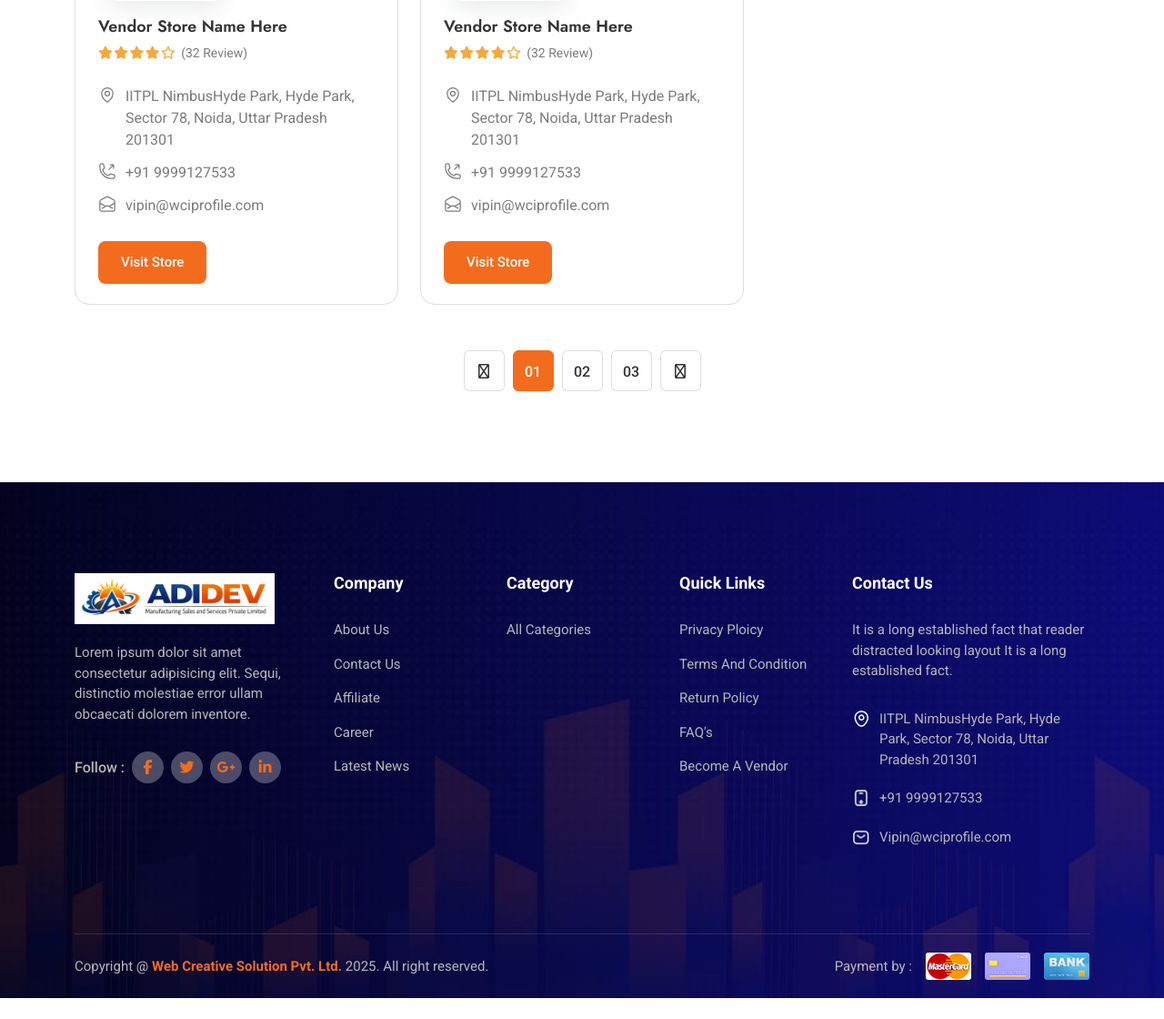
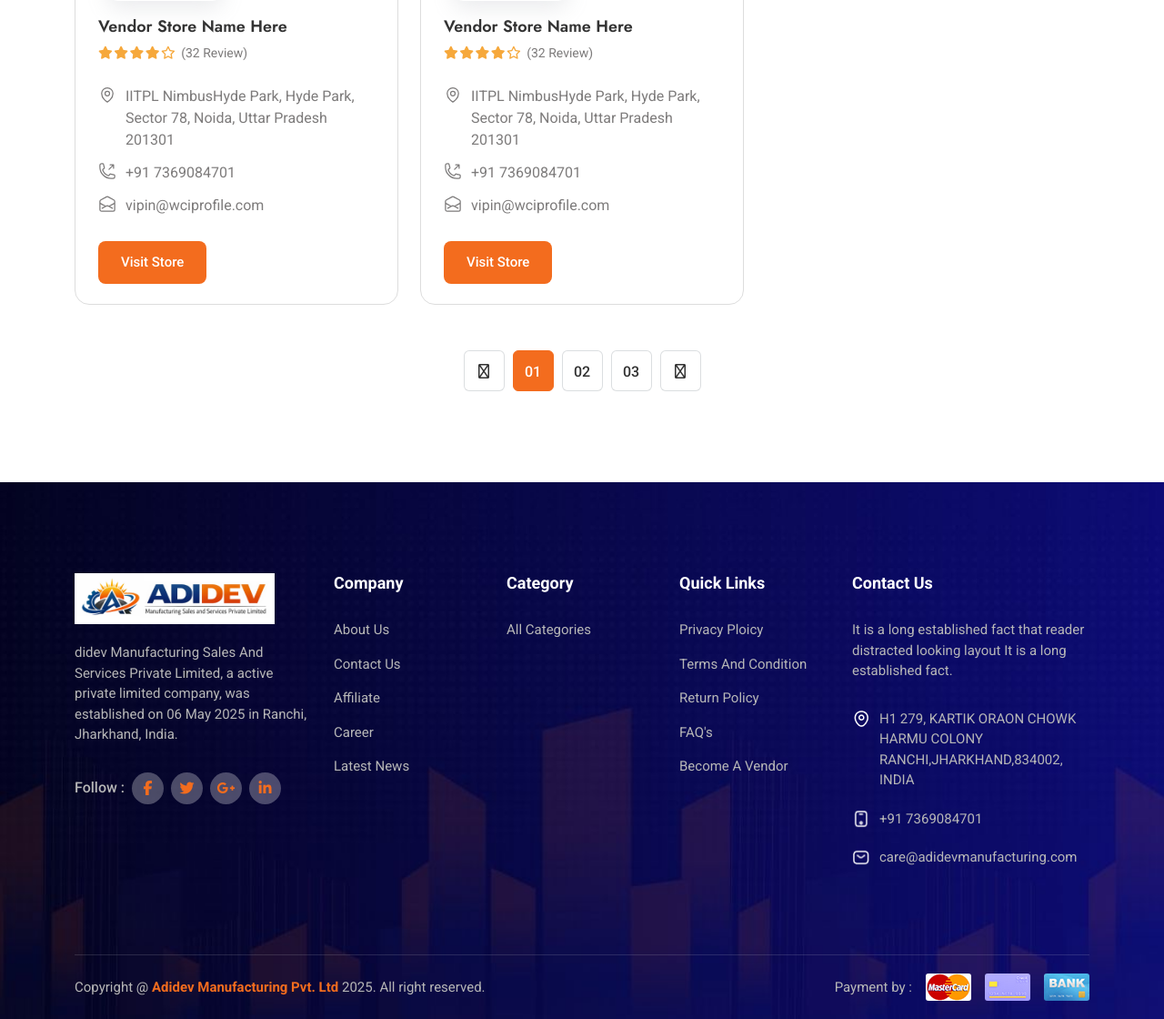
Before and after one commit to Ritik5540/adidev, a PHP site: page /store.php in a window 1280 px wide. Shown: the part 1800-2920 px from the top of the page at 91% size. Before the commit the page ends 2897 px from the top, so only its background shows below. Run offline with PHP 8.4, Linux system fonts and the light colour scheme; data that the repository does not hold is empty; some libraries are stand-ins or nearby versions; some web fonts are replaced.

Commit message:
changes for won site

```diff
--- a/dashboard_address_add.php
+++ b/dashboard_address_add.php
@@ -200,7 +200,7 @@
                                     <div class="col-md-6">
                                         <div class="single_input">
                                             <label>Phone</label>
-                                            <input type="text" placeholder="+91 9999127533">
+                                            <input type="text" placeholder="+91 7369084701">
                                         </div>
                                     </div>
                                     <div class="col-md-6">
--- a/dashboard_profile_edit.php
+++ b/dashboard_profile_edit.php
@@ -185,7 +185,7 @@
                                     <div class="col-md-6">
                                         <div class="single_input">
                                             <label>Phone</label>
-                                            <input type="text" placeholder="+91 9999127533">
+                                            <input type="text" placeholder="+91 7369084701">
                                         </div>
                                     </div>
                                     <div class="col-md-6">
--- a/footer.php
+++ b/footer.php
@@ -1,4 +1,3 @@
-
  <!--=========================
         FOOTER 2 START
     ==========================-->
@@ -10,8 +9,7 @@
                      <a class="footer_logo" href="index.php">
                          <img src="assets/images/logo_2.png" alt="Adidev Manufacturing Pvt. Ltd." class="img-fluid w-100">
                      </a>
-                        <p>Lorem ipsum dolor sit amet consectetur adipisicing elit. Sequi, distinctio molestiae error
-                            ullam obcaecati dolorem inventore.</p>
+                     <p>didev Manufacturing Sales And Services Private Limited, a active private limited company, was established on 06 May 2025 in Ranchi, Jharkhand, India.</p>
                      <ul>
                          <li><span>Follow :</span></li>
                          <li><a href="#"><i class="fab fa-facebook-f"></i></a></li>
@@ -65,16 +63,17 @@
                          fact.</p>
                      <span>
                          <b><img src="assets/images/location_icon_white.png" alt="Map" class="img-fluid"></b>
-                             IITPL NimbusHyde Park, Hyde Park, Sector 78, Noida, Uttar Pradesh 201301</span>
+                         H1 279, KARTIK ORAON CHOWK HARMU COLONY
+                         RANCHI,JHARKHAND,834002, INDIA</span>
                      <span>
                          <b><img src="assets/images/phone_icon_white.png" alt="Call" class="img-fluid"></b>
-                            <a href="callto:+91 9999127533
-">+91 9999127533
+                         <a href="callto:+91 7369084701
+">+91 7369084701
                          </a>
                      </span>
                      <span>
                          <b><img src="assets/images/mail_icon_white.png" alt="Mail" class="img-fluid"></b>
-                            <a href="mailto:Vipin@wciprofile.com">Vipin@wciprofile.com</a>
+                         <a href="mailto:care@adidevmanufacturing.com">care@adidevmanufacturing.com</a>
                      </span>
                  </div>
              </div>
@@ -82,7 +81,7 @@
          <div class="row">
              <div class="col-12">
                  <div class="footer_copyright mt_75">
-                        <p>Copyright @ <b>Web Creative Solution Pvt. Ltd.</b> 2025. All right reserved.</p>
+                     <p>Copyright @ <b>Adidev Manufacturing Pvt. Ltd</b> 2025. All right reserved.</p>
                      <ul class="payment">
                          <li>Payment by :</li>
                          <li>
@@ -163,4 +162,5 @@
 
 
  <!-- Mirrored from html.narzotech.com/zenis/index.html by HTTrack Website Copier/3.x [XR&CO'2014], Wed, 11 Jun 2025 15:22:23 GMT -->
+
  </html>
--- a/header.php
+++ b/header.php
@@ -108,8 +108,8 @@ $special_products = get_products(['is_featured' => 1, 'is_new' => 0, 'is_on_sale
                             </span>
                             <h3>
                                 Hotline:
-                                <a href="callto:+91 9999127533">
-                                    <span>+91 9999127533</span>
+                                <a href="callto:+91 7369084701">
+                                    <span>+91 7369084701</span>
                                 </a>
                             </h3>
                         </div>
--- a/sign_up.php
+++ b/sign_up.php
@@ -89,7 +89,7 @@ include "header.php";
                                         <input
                                             type="text"
                                             name="phone"
-                                            placeholder="+91 9999127533"
+                                            placeholder="+91 7369084701"
                                             value="<?php echo isset($_POST['phone']) ? htmlspecialchars($_POST['phone']) : ''; ?>"
                                             required
                                         >
--- a/store.php
+++ b/store.php
@@ -58,13 +58,13 @@
                                 </svg>
                                 IITPL NimbusHyde Park, Hyde Park, Sector 78, Noida, Uttar Pradesh 201301
                             </p>
-                            <a class="info" href="callto:+91 9999127533">
+                            <a class="info" href="callto:+91 7369084701">
                                 <svg xmlns="http://www.w3.org/2000/svg" fill="none" viewBox="0 0 24 24"
                                     stroke-width="1.5" stroke="currentColor" class="size-6">
                                     <path stroke-linecap="round" stroke-linejoin="round"
                                         d="M20.25 3.75v4.5m0-4.5h-4.5m4.5 0-6 6m3 12c-8.284 0-15-6.716-15-15V4.5A2.25 2.25 0 0 1 4.5 2.25h1.372c.516 0 .966.351 1.091.852l1.106 4.423c.11.44-.054.902-.417 1.173l-1.293.97a1.062 1.062 0 0 0-.38 1.21 12.035 12.035 0 0 0 7.143 7.143c.441.162.928-.004 1.21-.38l.97-1.293a1.125 1.125 0 0 1 1.173-.417l4.423 1.106c.5.125.852.575.852 1.091V19.5a2.25 2.25 0 0 1-2.25 2.25h-2.25Z" />
                                 </svg>
-                               +91 9999127533
+                               +91 7369084701
                             </a>
                             <a class="info" href="mailto:example@gmail.com">
                                 <svg xmlns="http://www.w3.org/2000/svg" fill="none" viewBox="0 0 24 24"
@@ -106,13 +106,13 @@
                                 </svg>
                                 IITPL NimbusHyde Park, Hyde Park, Sector 78, Noida, Uttar Pradesh 201301
                             </p>
-                            <a class="info" href="callto:+91 9999127533">
+                            <a class="info" href="callto:+91 7369084701">
                                 <svg xmlns="http://www.w3.org/2000/svg" fill="none" viewBox="0 0 24 24"
                                     stroke-width="1.5" stroke="currentColor" class="size-6">
                                     <path stroke-linecap="round" stroke-linejoin="round"
                                         d="M20.25 3.75v4.5m0-4.5h-4.5m4.5 0-6 6m3 12c-8.284 0-15-6.716-15-15V4.5A2.25 2.25 0 0 1 4.5 2.25h1.372c.516 0 .966.351 1.091.852l1.106 4.423c.11.44-.054.902-.417 1.173l-1.293.97a1.062 1.062 0 0 0-.38 1.21 12.035 12.035 0 0 0 7.143 7.143c.441.162.928-.004 1.21-.38l.97-1.293a1.125 1.125 0 0 1 1.173-.417l4.423 1.106c.5.125.852.575.852 1.091V19.5a2.25 2.25 0 0 1-2.25 2.25h-2.25Z" />
                                 </svg>
-                               +91 9999127533
+                               +91 7369084701
                             </a>
                             <a class="info" href="mailto:example@gmail.com">
                                 <svg xmlns="http://www.w3.org/2000/svg" fill="none" viewBox="0 0 24 24"
@@ -154,13 +154,13 @@
                                 </svg>
                                 IITPL NimbusHyde Park, Hyde Park, Sector 78, Noida, Uttar Pradesh 201301
                             </p>
-                            <a class="info" href="callto:+91 9999127533">
+                            <a class="info" href="callto:+91 7369084701">
                                 <svg xmlns="http://www.w3.org/2000/svg" fill="none" viewBox="0 0 24 24"
                                     stroke-width="1.5" stroke="currentColor" class="size-6">
                                     <path stroke-linecap="round" stroke-linejoin="round"
                                         d="M20.25 3.75v4.5m0-4.5h-4.5m4.5 0-6 6m3 12c-8.284 0-15-6.716-15-15V4.5A2.25 2.25 0 0 1 4.5 2.25h1.372c.516 0 .966.351 1.091.852l1.106 4.423c.11.44-.054.902-.417 1.173l-1.293.97a1.062 1.062 0 0 0-.38 1.21 12.035 12.035 0 0 0 7.143 7.143c.441.162.928-.004 1.21-.38l.97-1.293a1.125 1.125 0 0 1 1.173-.417l4.423 1.106c.5.125.852.575.852 1.091V19.5a2.25 2.25 0 0 1-2.25 2.25h-2.25Z" />
                                 </svg>
-                               +91 9999127533
+                               +91 7369084701
                             </a>
                             <a class="info" href="mailto:example@gmail.com">
                                 <svg xmlns="http://www.w3.org/2000/svg" fill="none" viewBox="0 0 24 24"
@@ -202,13 +202,13 @@
                                 </svg>
                                 IITPL NimbusHyde Park, Hyde Park, Sector 78, Noida, Uttar Pradesh 201301
                             </p>
-                            <a class="info" href="callto:+91 9999127533">
+                            <a class="info" href="callto:+91 7369084701">
                                 <svg xmlns="http://www.w3.org/2000/svg" fill="none" viewBox="0 0 24 24"
                                     stroke-width="1.5" stroke="currentColor" class="size-6">
                                     <path stroke-linecap="round" stroke-linejoin="round"
                                         d="M20.25 3.75v4.5m0-4.5h-4.5m4.5 0-6 6m3 12c-8.284 0-15-6.716-15-15V4.5A2.25 2.25 0 0 1 4.5 2.25h1.372c.516 0 .966.351 1.091.852l1.106 4.423c.11.44-.054.902-.417 1.173l-1.293.97a1.062 1.062 0 0 0-.38 1.21 12.035 12.035 0 0 0 7.143 7.143c.441.162.928-.004 1.21-.38l.97-1.293a1.125 1.125 0 0 1 1.173-.417l4.423 1.106c.5.125.852.575.852 1.091V19.5a2.25 2.25 0 0 1-2.25 2.25h-2.25Z" />
                                 </svg>
-                               +91 9999127533
+                               +91 7369084701
                             </a>
                             <a class="info" href="mailto:example@gmail.com">
                                 <svg xmlns="http://www.w3.org/2000/svg" fill="none" viewBox="0 0 24 24"
@@ -250,13 +250,13 @@
                                 </svg>
                                 IITPL NimbusHyde Park, Hyde Park, Sector 78, Noida, Uttar Pradesh 201301
                             </p>
-                            <a class="info" href="callto:+91 9999127533">
+                            <a class="info" href="callto:+91 7369084701">
                                 <svg xmlns="http://www.w3.org/2000/svg" fill="none" viewBox="0 0 24 24"
                                     stroke-width="1.5" stroke="currentColor" class="size-6">
                                     <path stroke-linecap="round" stroke-linejoin="round"
                                         d="M20.25 3.75v4.5m0-4.5h-4.5m4.5 0-6 6m3 12c-8.284 0-15-6.716-15-15V4.5A2.25 2.25 0 0 1 4.5 2.25h1.372c.516 0 .966.351 1.091.852l1.106 4.423c.11.44-.054.902-.417 1.173l-1.293.97a1.062 1.062 0 0 0-.38 1.21 12.035 12.035 0 0 0 7.143 7.143c.441.162.928-.004 1.21-.38l.97-1.293a1.125 1.125 0 0 1 1.173-.417l4.423 1.106c.5.125.852.575.852 1.091V19.5a2.25 2.25 0 0 1-2.25 2.25h-2.25Z" />
                                 </svg>
-                               +91 9999127533
+                               +91 7369084701
                             </a>
                             <a class="info" href="mailto:example@gmail.com">
                                 <svg xmlns="http://www.w3.org/2000/svg" fill="none" viewBox="0 0 24 24"
@@ -298,13 +298,13 @@
                                 </svg>
                                 IITPL NimbusHyde Park, Hyde Park, Sector 78, Noida, Uttar Pradesh 201301
                             </p>
-                            <a class="info" href="callto:+91 9999127533">
+                            <a class="info" href="callto:+91 7369084701">
                                 <svg xmlns="http://www.w3.org/2000/svg" fill="none" viewBox="0 0 24 24"
                                     stroke-width="1.5" stroke="currentColor" class="size-6">
                                     <path stroke-linecap="round" stroke-linejoin="round"
                                         d="M20.25 3.75v4.5m0-4.5h-4.5m4.5 0-6 6m3 12c-8.284 0-15-6.716-15-15V4.5A2.25 2.25 0 0 1 4.5 2.25h1.372c.516 0 .966.351 1.091.852l1.106 4.423c.11.44-.054.902-.417 1.173l-1.293.97a1.062 1.062 0 0 0-.38 1.21 12.035 12.035 0 0 0 7.143 7.143c.441.162.928-.004 1.21-.38l.97-1.293a1.125 1.125 0 0 1 1.173-.417l4.423 1.106c.5.125.852.575.852 1.091V19.5a2.25 2.25 0 0 1-2.25 2.25h-2.25Z" />
                                 </svg>
-                               +91 9999127533
+                               +91 7369084701
                             </a>
                             <a class="info" href="mailto:example@gmail.com">
                                 <svg xmlns="http://www.w3.org/2000/svg" fill="none" viewBox="0 0 24 24"
@@ -346,13 +346,13 @@
                                 </svg>
                                 IITPL NimbusHyde Park, Hyde Park, Sector 78, Noida, Uttar Pradesh 201301
                             </p>
-                            <a class="info" href="callto:+91 9999127533">
+                            <a class="info" href="callto:+91 7369084701">
                                 <svg xmlns="http://www.w3.org/2000/svg" fill="none" viewBox="0 0 24 24"
                                     stroke-width="1.5" stroke="currentColor" class="size-6">
                                     <path stroke-linecap="round" stroke-linejoin="round"
                                         d="M20.25 3.75v4.5m0-4.5h-4.5m4.5 0-6 6m3 12c-8.284 0-15-6.716-15-15V4.5A2.25 2.25 0 0 1 4.5 2.25h1.372c.516 0 .966.351 1.091.852l1.106 4.423c.11.44-.054.902-.417 1.173l-1.293.97a1.062 1.062 0 0 0-.38 1.21 12.035 12.035 0 0 0 7.143 7.143c.441.162.928-.004 1.21-.38l.97-1.293a1.125 1.125 0 0 1 1.173-.417l4.423 1.106c.5.125.852.575.852 1.091V19.5a2.25 2.25 0 0 1-2.25 2.25h-2.25Z" />
                                 </svg>
-                               +91 9999127533
+                               +91 7369084701
                             </a>
                             <a class="info" href="mailto:example@gmail.com">
                                 <svg xmlns="http://www.w3.org/2000/svg" fill="none" viewBox="0 0 24 24"
@@ -394,13 +394,13 @@
                                 </svg>
                                 IITPL NimbusHyde Park, Hyde Park, Sector 78, Noida, Uttar Pradesh 201301
                             </p>
-                            <a class="info" href="callto:+91 9999127533">
+                            <a class="info" href="callto:+91 7369084701">
                                 <svg xmlns="http://www.w3.org/2000/svg" fill="none" viewBox="0 0 24 24"
                                     stroke-width="1.5" stroke="currentColor" class="size-6">
                                     <path stroke-linecap="round" stroke-linejoin="round"
                                         d="M20.25 3.75v4.5m0-4.5h-4.5m4.5 0-6 6m3 12c-8.284 0-15-6.716-15-15V4.5A2.25 2.25 0 0 1 4.5 2.25h1.372c.516 0 .966.351 1.091.852l1.106 4.423c.11.44-.054.902-.417 1.173l-1.293.97a1.062 1.062 0 0 0-.38 1.21 12.035 12.035 0 0 0 7.143 7.143c.441.162.928-.004 1.21-.38l.97-1.293a1.125 1.125 0 0 1 1.173-.417l4.423 1.106c.5.125.852.575.852 1.091V19.5a2.25 2.25 0 0 1-2.25 2.25h-2.25Z" />
                                 </svg>
-                               +91 9999127533
+                               +91 7369084701
                             </a>
                             <a class="info" href="mailto:example@gmail.com">
                                 <svg xmlns="http://www.w3.org/2000/svg" fill="none" viewBox="0 0 24 24"
--- a/vendor_details.php
+++ b/vendor_details.php
@@ -67,14 +67,14 @@
                                     </p>
                                 </li>
                                 <li>
-                                    <a href="callto:+91 9999127533
+                                    <a href="callto:+91 7369084701
 ">
                                         <svg xmlns="http://www.w3.org/2000/svg" fill="none" viewBox="0 0 24 24"
                                             stroke-width="1.5" stroke="currentColor" class="size-6">
                                             <path stroke-linecap="round" stroke-linejoin="round"
                                                 d="M20.25 3.75v4.5m0-4.5h-4.5m4.5 0-6 6m3 12c-8.284 0-15-6.716-15-15V4.5A2.25 2.25 0 0 1 4.5 2.25h1.372c.516 0 .966.351 1.091.852l1.106 4.423c.11.44-.054.902-.417 1.173l-1.293.97a1.062 1.062 0 0 0-.38 1.21 12.035 12.035 0 0 0 7.143 7.143c.441.162.928-.004 1.21-.38l.97-1.293a1.125 1.125 0 0 1 1.173-.417l4.423 1.106c.5.125.852.575.852 1.091V19.5a2.25 2.25 0 0 1-2.25 2.25h-2.25Z" />
                                         </svg>
-                                   +91 9999127533
+                                   +91 7369084701
 
                                     </a>
                                 </li>
--- a/vendor_registration.php
+++ b/vendor_registration.php
@@ -121,7 +121,7 @@
                                     <div class="col-lg-12 col-xl-6 col-md-6">
                                         <div class="single_input">
                                             <label>Your phone</label>
-                                            <input type="text" placeholder="+91 9999127533
+                                            <input type="text" placeholder="+91 7369084701
 ">
                                         </div>
                                     </div>
```
Also changed, not shown: checkout.php (+4 -4 lines), contact_us.php (+8 -11 lines). Lines whose indentation alone changed are shown as unchanged.
